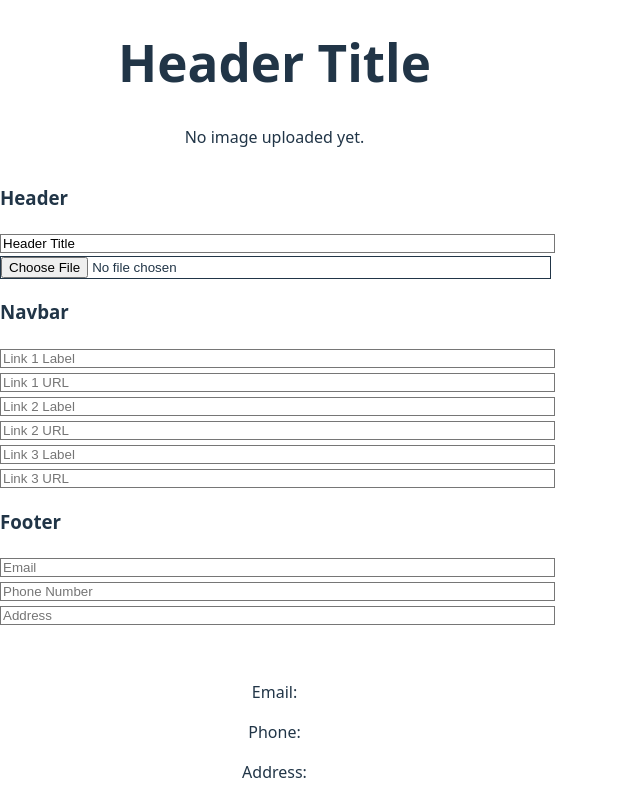
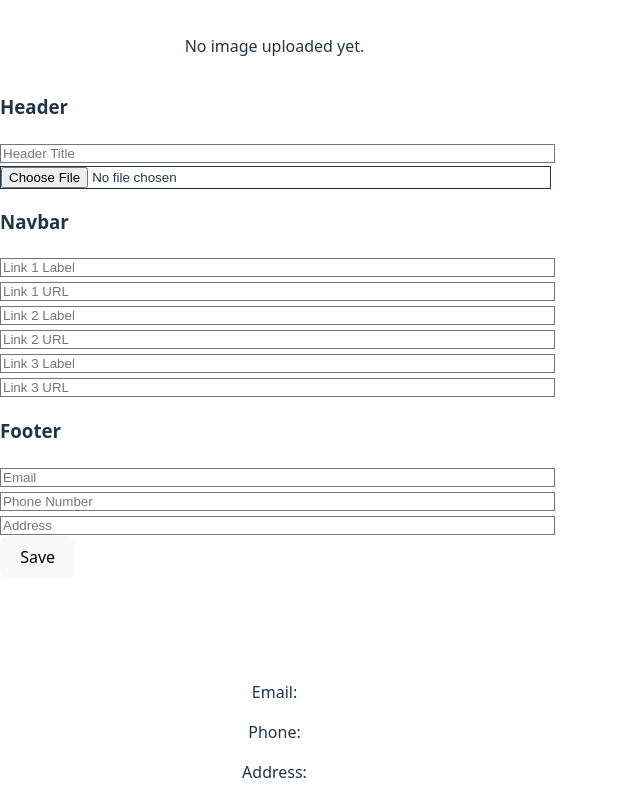
Before and after one commit to MohammadhRimaz/Cloud-Dashboard, a React (Vite) app: page / in a window 1280 px wide. Shown: the whole page, without its empty margins (0-640 px from the left). Built offline with nearby package versions, Linux system fonts and the light colour scheme.

Commit message:
Refactor App and Dashboard components to initialize state variables and add save functionality for component data

```diff
--- a/src/App.jsx
+++ b/src/App.jsx
@@ -6,14 +6,14 @@ import { useState } from "react";
 
 function App() {
   // State variables for header title and image
-  const [headerTitle, setHeaderTitle] = useState("Header Title");
+  const [headerTitle, setHeaderTitle] = useState("");
   const [headerImage, setHeaderImage] = useState("");
 
   // State variable for navigation links
   const [navLinks, setNavLinks] = useState([
-    { name: "Link 1", href: "#" },
-    { name: "Link 2", href: "#" },
-    { name: "Link 3", href: "#" },
+    { label: "", url: "" },
+    { label: "", url: "" },
+    { label: "", url: "" },
   ]);
 
   // State variable for footer text
@@ -32,6 +32,7 @@ function App() {
         <Dashboard
           headerTitle={headerTitle}
           setHeaderTitle={setHeaderTitle}
+          headerImage={headerImage}
           setHeaderImage={setHeaderImage}
           navLinks={navLinks}
           setNavLinks={setNavLinks}
--- a/src/pages/Dashboard.jsx
+++ b/src/pages/Dashboard.jsx
@@ -1,6 +1,9 @@
+import axios from "axios";
+
 const Dashboard = ({
   headerTitle,
   setHeaderTitle,
+  headerImage,
   setHeaderImage,
   navLinks,
   setNavLinks,
@@ -39,6 +42,38 @@ const Dashboard = ({
     } catch (err) {
       console.error("Image upload failed:", err);
       alert("Failed to upload image. Please try again.");
+    }
+  };
+
+  const handleSave = async () => {
+    try {
+      const data = {
+        header: {
+          title: headerTitle,
+          image: headerImage,
+        },
+        navbar: [
+          ...navLinks.map((link) => ({
+            label: link.label,
+            url: link.url,
+          })),
+        ],
+        footer: {
+          email: footerInfo.email,
+          phone: footerInfo.phone,
+          address: footerInfo.address,
+        },
+      };
+
+      const res = await axios.post(
+        "http://localhost:5000/api/components",
+        data
+      );
+      console.log("Data saved successfully:", res.data);
+      alert("Data saved successfully!");
+    } catch (error) {
+      console.error("Error saving data: ", error);
+      alert("Failed to save data. Please try again.");
     }
   };
 
@@ -110,6 +145,13 @@ const Dashboard = ({
           placeholder="Address"
         />
       </section>
+
+      <button
+        onClick={handleSave}
+        className="bg-blue-600 text-white px-4 py-2 rounded hover:bg-blue-700 mt-6"
+      >
+        Save
+      </button>
     </div>
   );
 };
```
